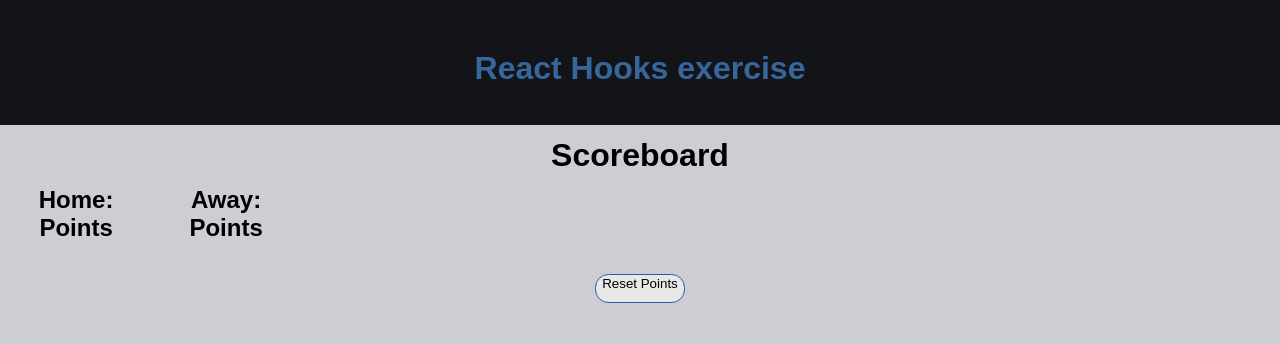
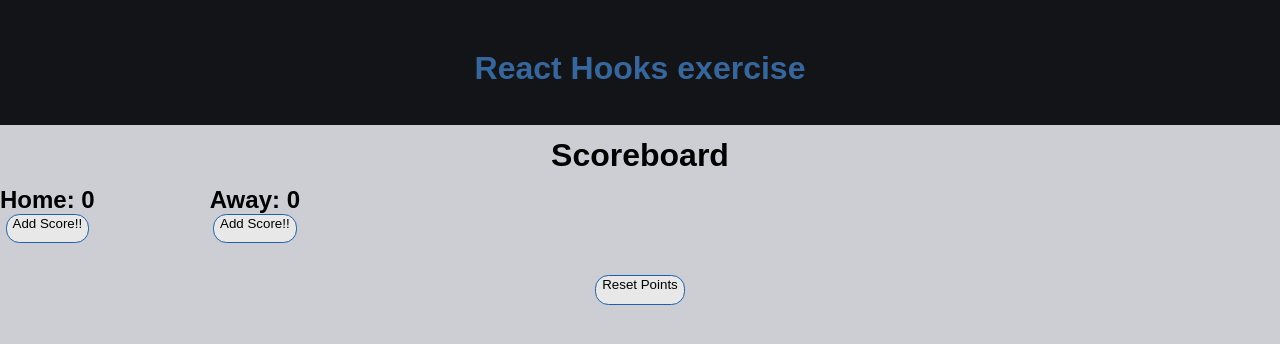
Before and after one commit to Vicious27/hooks-explained, a React (Create React App) app: page / in a window 1280 px wide. Shown: the top 344 px of the page. Built offline with nearby package versions, Linux system fonts and the light colour scheme.

Commit message:
created a component that keeps score using react hooks for state manegement

```diff
--- a/src/App.js
+++ b/src/App.js
@@ -1,5 +1,5 @@
 import './App.css';
-import Counter from "./Practice1";
+// import Counter from "./Practice1";
 import Practice2 from "./Practice2";
 
 function App() {
--- a/src/Practice2.js
+++ b/src/Practice2.js
@@ -1,13 +1,29 @@
 import React, { useState } from "react";
+import "./App.css";
 
 const Practice2 = () => {
 
+  const [homePoints, setHomePoints] = useState(0);
+  const [awayPoints, setAwayPoints] = useState(0);
   /*
    * 1. Create homePoints and awayPoints in state using hooks
    * 2. Display the points for the home and away teams
    * 3. Add a button for each team to add one point
    * 4. Add an onClick event to the Reset button that sets both points to zero
    */
+
+  const handleClickHome = () => {
+    setHomePoints(homePoints + 2);
+  };
+
+  const handleClickAway = () => {
+    setAwayPoints(awayPoints + 2);
+  };
+
+  const handleClickReset = () => {
+    setHomePoints(0);
+    setAwayPoints(0);
+  };
 
   return (
     <>
@@ -17,11 +33,21 @@ const Practice2 = () => {
         maxWidth: `300px`,
         justifyContent: `space-between`,
       }}>
-        <h2>Home: Points</h2>
-        <h2>Away: Points</h2>
+        <h2>
+          Home: {homePoints}
+          <button onClick={handleClickHome}>
+            Add Score!!
+          </button>
+        </h2>
+        <h2>
+          Away: {awayPoints}
+          <button onClick={handleClickAway}>
+            Add Score!!
+            </button>
+        </h2>
       </div>
       <p>
-        <button>Reset Points</button>
+        <button onClick={handleClickReset}>Reset Points</button>
       </p>
     </>
   );
```
